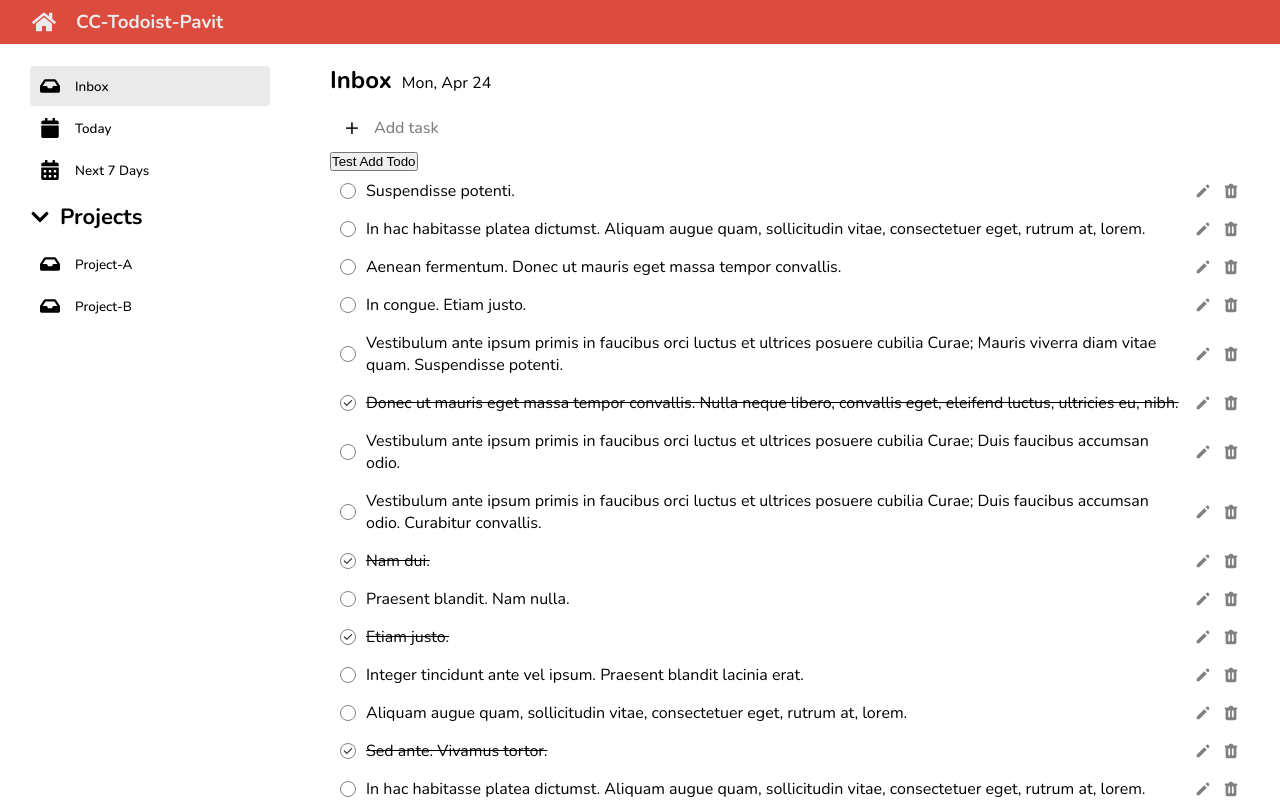
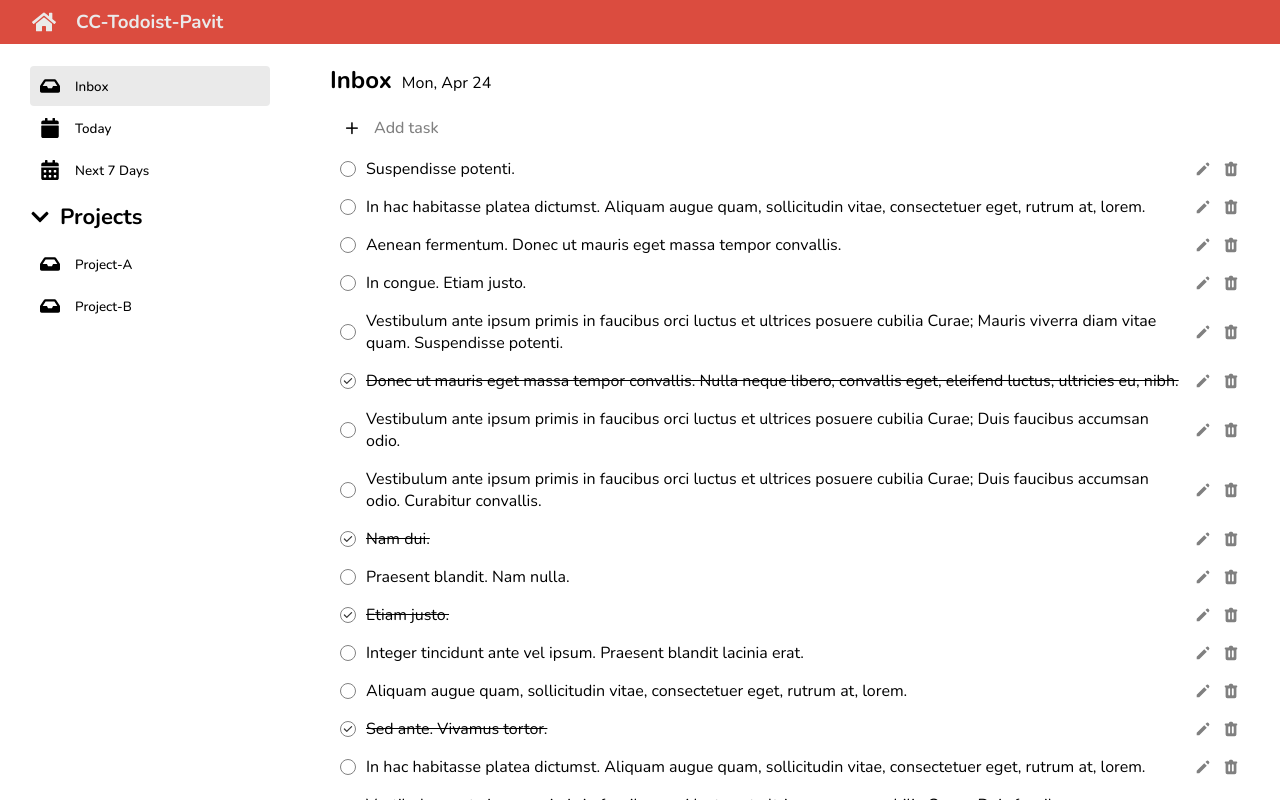
Before and after one commit to pavitpim40/CC14-Todolist, a React (Create React App) app: page / in a window 1280 px wide. Built offline with nearby package versions, Linux system fonts and the light colour scheme.

Commit message:
feature:create todo

```diff
--- a/src/components/Todo/AddTodo.jsx
+++ b/src/components/Todo/AddTodo.jsx
@@ -2,7 +2,7 @@ import styles from './AddTodo.module.scss';
 import { useState } from 'react';
 import { TodoForm } from './TodoForm';
 
-export function AddTodo() {
+export function AddTodo({onAddTodo}) {
     // # Logic & State
     const [isAddMode, setIsAddMode] = useState(false);
 
@@ -24,6 +24,7 @@ export function AddTodo() {
                 <TodoForm
                 submitText="Add task"
                 onSetIsShowForm={setIsAddMode}
+                onAddTodo={onAddTodo}
                 />
             )}
         </>
--- a/src/components/Todo/TodoContent.jsx
+++ b/src/components/Todo/TodoContent.jsx
@@ -9,9 +9,9 @@ export function TodoContent() {
     // # Logic
     const [todos, setTodos] = useState(mockData);
 
-    const handleAddTodo = () => {
+    const handleAddTodo = (newTask) => {
         // มี new todo
-        let newTodoObj = { id: uuidv4(), task: 'DoHW', status: false, due_date: '' };
+        let newTodoObj = { id: uuidv4(), task: newTask, status: false, due_date: '' };
 
         // สร้าง state ใหม่
         // update state โดย new state
@@ -26,8 +26,7 @@ export function TodoContent() {
     return (
         <main className='content'>
             <TodoHeader />
-            <AddTodo />
-            <button onClick={handleAddTodo}>Test Add Todo</button>
+            <AddTodo  onAddTodo={handleAddTodo}/>
             <TodoLists todos={todos} />
         </main>
     );
--- a/src/components/Todo/TodoForm.jsx
+++ b/src/components/Todo/TodoForm.jsx
@@ -4,7 +4,7 @@ import React, { useState } from 'react';
 // TodoForm => call in 2 Mode
 // Mode-1 : Add
 // Mode-2 : Edit
-export function TodoForm({onSetIsShowForm,submitText, oldTask}) {
+export function TodoForm({onSetIsShowForm,submitText, oldTask,onAddTodo}) {
     // # 1 : Logic Section
     const [task, setTask] = useState(oldTask || '');
     const [isError,setIsError] = useState(false)
@@ -16,6 +16,9 @@ export function TodoForm({onSetIsShowForm,submitText, oldTask}) {
         if(task.trim() === '') {
             setIsError(true)
             return;
+        } else {
+            // validate passed , execute addTodo
+            onAddTodo(task) // from <TodoContent/>
         }
 
         // set back to normal mode
```
